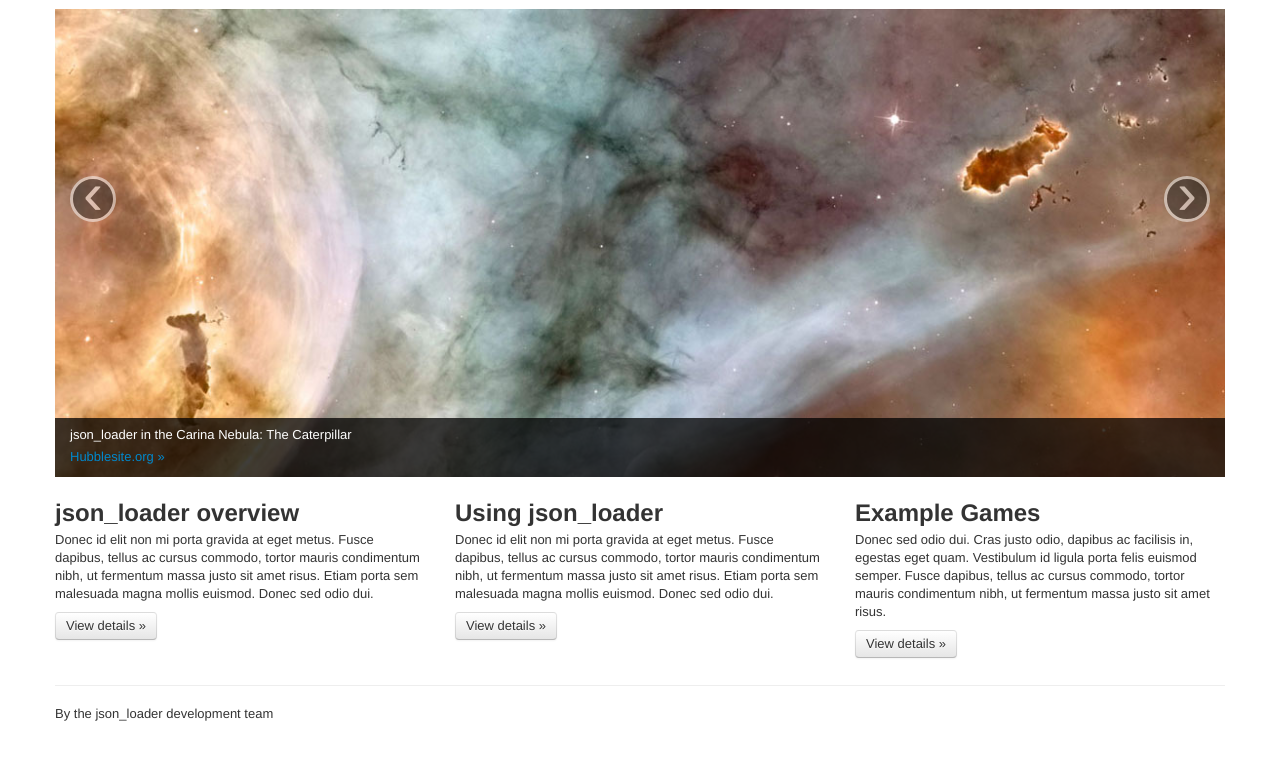
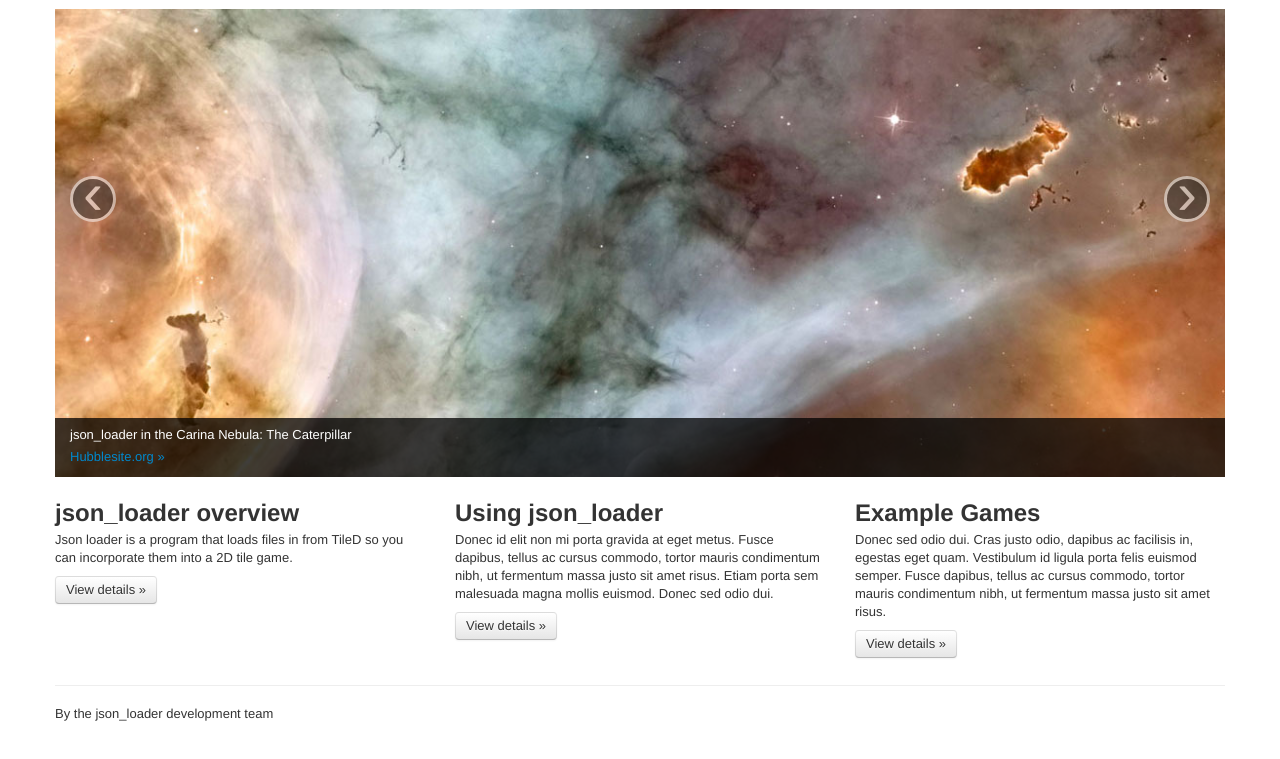
Before and after one commit to codetricity/json_loader, a plain HTML site: page index.html in a window 1280 px wide. Shown: the part 51-810 px from the top of the page. Drawn offline with nearby package versions, Linux system fonts and the light colour scheme.

Commit message:
Description changed

```diff
--- a/index.html
+++ b/index.html
@@ -118,7 +118,7 @@
       <div class="row">
         <div class="span4">
           <h2>json_loader overview</h2>
-           <p>Donec id elit non mi porta gravida at eget metus. Fusce dapibus, tellus ac cursus commodo, tortor mauris condimentum nibh, ut fermentum massa justo sit amet risus. Etiam porta sem malesuada magna mollis euismod. Donec sed odio dui. </p>
+           <p>Json loader is a program that loads files in from TileD so you can incorporate them into a 2D tile game.</p>
           <p><a class="btn" href="#">View details &raquo;</a></p>
         </div>
         <div class="span4">
```
